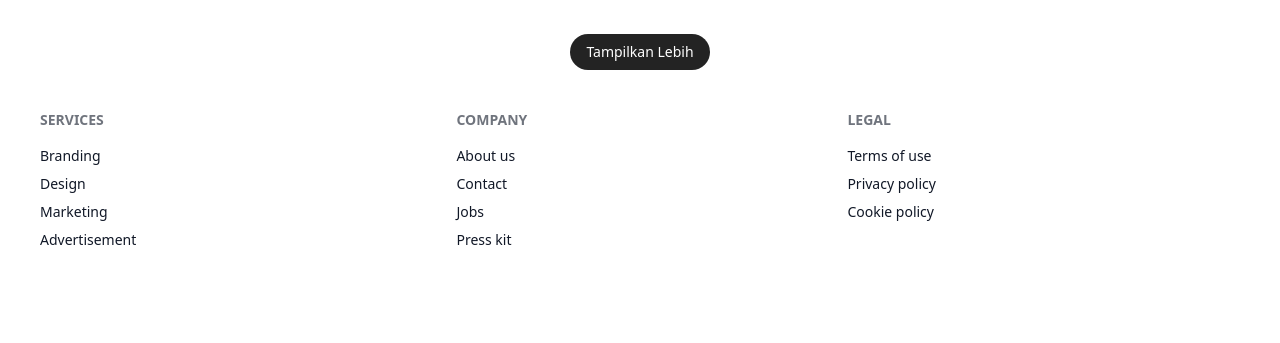
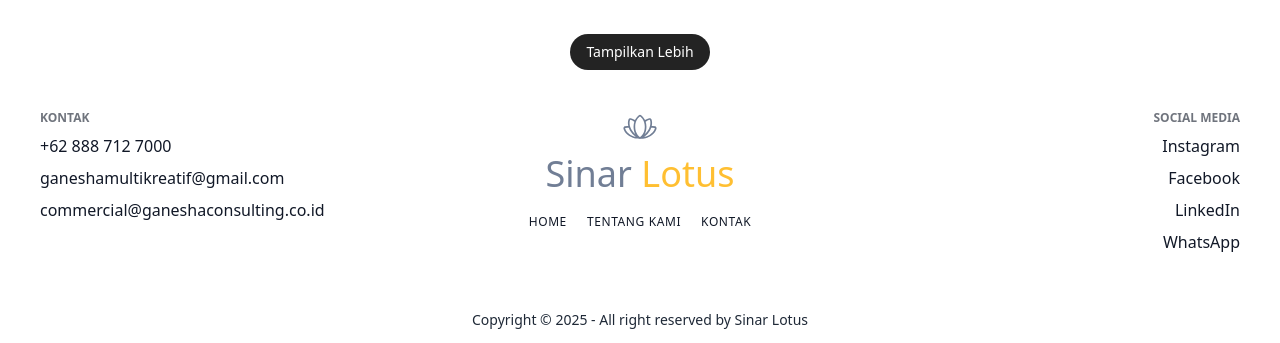
Before and after one commit to GanehsaConsulting/web-budevi, a Next.js app: page / in a window 1280 px wide. Shown: the part 2230-2573 px from the top of the page. Before the commit the page ends 2520 px from the top, so only its background shows below. Built offline with nearby package versions, Linux system fonts and the light colour scheme.

Commit message:
footer done

```diff
--- a/src/components/Footer.jsx
+++ b/src/components/Footer.jsx
@@ -1,27 +1,69 @@
+import { PiFlowerLotusLight } from "react-icons/pi"
+import { dataContact, NavbarItems } from "../../public/System"
+
 export const Footer = () => {
     return (
         <>
-            <footer className="footer p-10">
+            <footer className="md:p-10 grid grid-cols-3">
                 <nav>
-                    <h6 className="footer-title">Services</h6>
-                    <a className="link link-hover">Branding</a>
-                    <a className="link link-hover">Design</a>
-                    <a className="link link-hover">Marketing</a>
-                    <a className="link link-hover">Advertisement</a>
+                    <p className="footer-title text-xs">
+                        Kontak
+                    </p>
+                    <div className="flex flex-col gap-2">
+                        {[...dataContact.phone, ...dataContact.mail,].map((el, idx) => (
+                            <a
+                                key={idx}
+                                className="duration-300 hover:font-bold"
+                                href={el.link}
+                            >
+                                {el.data}
+                            </a>
+                        ))}
+                    </div>
                 </nav>
-                <nav>
-                    <h6 className="footer-title">Company</h6>
-                    <a className="link link-hover">About us</a>
-                    <a className="link link-hover">Contact</a>
-                    <a className="link link-hover">Jobs</a>
-                    <a className="link link-hover">Press kit</a>
+                <nav className="space-y-5">
+                    <div className="text-mainColor dark:text-mainColorD flex flex-col items-center gap-2 text-2xl md:text-4xl font-light opacity-80 brightness-105">
+                        <PiFlowerLotusLight />
+                        <h1>
+                            Sinar {' '}
+                            <span className="text-secondaryColor">
+                                Lotus
+                            </span>
+                        </h1>
+                    </div>
+                    <div className="flex gap-5 justify-center items-center">
+                        {NavbarItems.map((el, idx) => (
+                            <a
+                                className="text-xs font-light tracking-wider uppercase duration-300 hover:font-semibold "
+                                key={idx}
+                                href={el.href}
+                            >
+                                {el.label}
+                            </a>
+                        ))}
+                    </div>
                 </nav>
-                <nav>
-                    <h6 className="footer-title">Legal</h6>
-                    <a className="link link-hover">Terms of use</a>
-                    <a className="link link-hover">Privacy policy</a>
-                    <a className="link link-hover">Cookie policy</a>
+                <nav className="text-right">
+                    <p className="footer-title text-xs">
+                        Social Media
+                    </p>
+                    <div className="flex flex-col gap-2">
+                        {[...dataContact.media].map((el, idx) => (
+                            <a
+                                key={idx}
+                                className="duration-300 hover:font-bold"
+                                href={el.link}
+                            >
+                                {el.label}
+                            </a>
+                        ))}
+                    </div>
                 </nav>
+            </footer>
+            <footer className="footer footer-center text-base-content p-4">
+                <aside>
+                    <p>Copyright © {new Date().getFullYear()} - All right reserved by Sinar Lotus</p>
+                </aside>
             </footer>
         </>
     )
```
